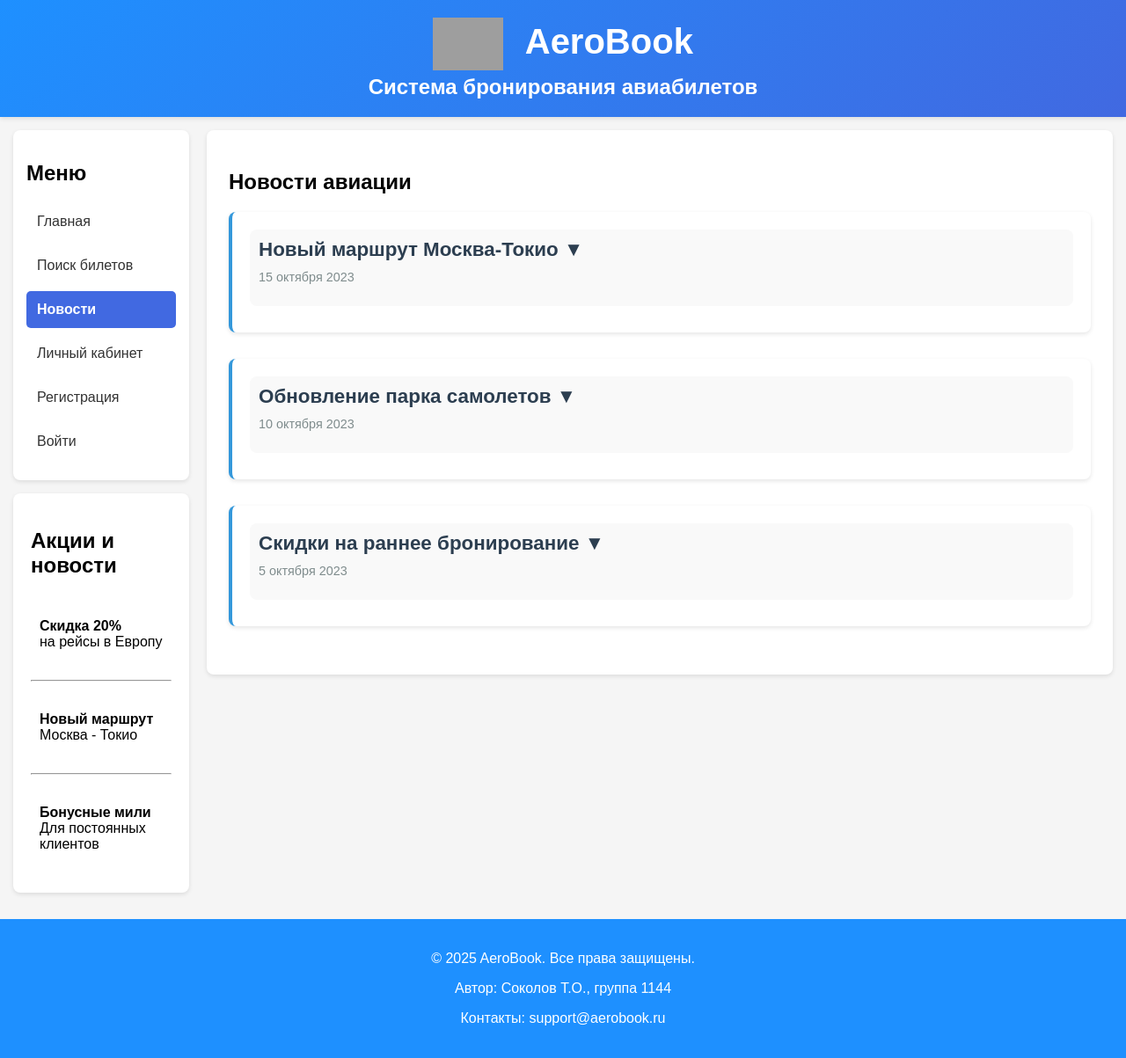
After one commit to dyra4eck/lab_34, a PHP site: page /news.php in a window 1280 px wide. The commit adds this page. Shown: the whole page at 88% size. Run offline with PHP 8.4, Linux system fonts and the light colour scheme; grey boxes are pictures that could not be loaded.

Commit message:
modified:   main_page.php 	modified:   menu.php 	new file:   monkey-cute.gif 	new file:   monkey-monkey-nails.gif 	new file:   monkey-monkeys.gif 	new file:   news.php 	modified:   search.php 	modified:   styles.css

```diff
--- a/main_page.php
+++ b/main_page.php
@@ -90,10 +90,6 @@ $dates = $conn->query("SELECT
 <div class="main-container">
     <div class="left-column">
         <?php include 'menu.php'; ?>
-        <div id="sidebar">
-            <h2 class="section-title">Акции и новости</h2>
-            <!-- Акции остаются без изменений -->
-        </div>
     </div>
 
     <div id="content">
--- a/menu.php
+++ b/menu.php
@@ -3,6 +3,7 @@
     <nav class="main-menu">
         <a href="main_page.php" class="nav-link <?= basename($_SERVER['PHP_SELF']) == 'main_page.php' ? 'active' : '' ?>">Главная</a>
         <a href="search.php" class="nav-link <?= basename($_SERVER['PHP_SELF']) == 'search.php' ? 'active' : '' ?>">Поиск билетов</a>
+        <a href="news.php" class="nav-link <?= basename($_SERVER['PHP_SELF']) == 'news.php' ? 'active' : '' ?>">Новости</a> <!-- Добавлено -->
         <a href="account.php" class="nav-link <?= basename($_SERVER['PHP_SELF']) == 'account.php' ? 'active' : '' ?>">Личный кабинет</a>
 
         <div class="user-section">
@@ -17,3 +18,17 @@
         </div>
     </nav>
 </div>
+<div id="sidebar">
+    <h2 class="section-title">Акции и новости</h2>
+    <a href="news.php" class="sidebar-news-link">
+        <p><strong>Скидка 20%</strong><br>на рейсы в Европу</p>
+    </a>
+    <hr>
+    <a href="news.php" class="sidebar-news-link">
+        <p><strong>Новый маршрут</strong><br>Москва - Токио</p>
+    </a>
+    <hr>
+    <a href="news.php" class="sidebar-news-link">
+        <p><strong>Бонусные мили</strong><br>Для постоянных клиентов</p>
+    </a>
+</div>
--- /dev/null
+++ b/news.php
@@ -0,0 +1,87 @@
+<?php
+session_start();
+include 'connect.php';
+$pageTitle = 'Новости авиации';
+include 'header.php';
+?>
+
+<div class="main-container">
+    <div class="left-column">
+        <?php include 'menu.php'; ?>
+    </div>
+
+    <div id="content">
+        <h2 class="section-title">Новости авиации</h2>
+
+        <!-- Статья 1 -->
+        <div class="news-article">
+            <div class="article-header">
+                <h3 onclick="toggleContent(1)">Новый маршрут Москва-Токио ▼</h3>
+                <span class="news-date">15 октября 2023</span>
+            </div>
+            <div class="article-content" id="content-1">
+                <p>Авиакомпания "SkyAir" запускает прямые рейсы из Москвы в Токио с 1 декабря 2023 года.</p>
+                <ul>
+                    <li><strong>Расписание:</strong> Вт, Чт, Сб — вылет в 08:00.</li>
+                    <li><strong>Самолёт:</strong> Boeing 787 Dreamliner (эко-класс от 35 000 ₽).</li>
+                    <li><strong>Услуги:</strong> Бесплатный Wi-Fi, 2 багажных места.</li>
+                </ul>
+                <img src="monkey-monkey-nails.gif" alt="Маршрут Москва-Токио" class="news-image">
+            </div>
+        </div>
+
+        <!-- Статья 2 -->
+        <div class="news-article">
+            <div class="article-header">
+                <h3 onclick="toggleContent(2)">Обновление парка самолетов ▼</h3>
+                <span class="news-date">10 октября 2023</span>
+            </div>
+            <div class="article-content" id="content-2">
+                <p>Компания "AeroFlot" представила 5 новых лайнеров Boeing 787 Dreamliner.</p>
+                <ul>
+                    <li><strong>Вместимость:</strong> 290 пассажиров (42 бизнес-класса).</li>
+                    <li><strong>Особенности:</strong> Система подавления турбулентности, LED-подсветка.</li>
+                    <li><strong>Маршруты:</strong> Лондон, Дубай, Нью-Йорк.</li>
+                </ul>
+                <div class="news-gallery">
+                    <img src="monkey-monkeys.gif" alt="Салон">
+                    <img src="monkey-cute.gif" alt="Кабина">
+                </div>
+            </div>
+        </div>
+
+        <!-- Статья 3 -->
+        <div class="news-article">
+            <div class="article-header">
+                <h3 onclick="toggleContent(3)">Скидки на раннее бронирование ▼</h3>
+                <span class="news-date">5 октября 2023</span>
+            </div>
+            <div class="article-content" id="content-3">
+                <p>Забронируйте билеты до 31 января 2024 и получите скидку 20%.</p>
+                <ul>
+                    <li><strong>Условия:</strong> Оплата в течение 24 часов.</li>
+                    <li><strong>Маршруты:</strong> Париж (от 18 000 ₽), Бангкок (от 27 000 ₽).</li>
+                    <li><strong>Исключения:</strong> Не применяется к бизнес-классу.</li>
+                </ul>
+                <button class="booking-button" onclick="location.href='main_page.php'">Забронировать</button>
+            </div>
+        </div>
+    </div>
+</div>
+
+<script>
+function toggleContent(articleId) {
+    const content = document.getElementById(`content-${articleId}`);
+    const header = content.previousElementSibling.querySelector('h3');
+
+    if (content.style.maxHeight) {
+        content.style.maxHeight = null;
+        header.innerHTML = header.innerHTML.replace('▲', '▼');
+    } else {
+        content.style.maxHeight = content.scrollHeight + "px";
+        header.innerHTML = header.innerHTML.replace('▼', '▲');
+    }
+}
+</script>
+
+<?php include 'footer.php'; ?>
--- a/styles.css
+++ b/styles.css
@@ -354,3 +354,101 @@ body {
     text-align: center;
     margin-top: 30px;
 }
+
+/* Стили для кликабельных элементов сайдбара */
+#sidebar .sidebar-news-link {
+    display: block;
+    text-decoration: none;
+    color: inherit;
+    padding: 10px;
+    transition: background 0.3s;
+}
+
+#sidebar .sidebar-news-link:hover {
+    background: #f5f5f5;
+}
+
+/* Стили для статей на news.php */
+.news-article {
+    margin-bottom: 30px;
+    padding: 20px;
+    background: #fff;
+    border-radius: 8px;
+    box-shadow: 0 2px 5px rgba(0,0,0,0.1);
+    border-left: 4px solid #3498db; /* Синяя полоса слева */
+}
+
+.news-article h3 {
+    color: #2c3e50;
+    margin: 0 0 10px 0;
+    font-size: 1.4em;
+}
+
+.news-date {
+    color: #7f8c8d;
+    font-size: 0.9em;
+    margin-bottom: 15px;
+    display: block;
+}
+
+.news-article p {
+    line-height: 1.6;
+    margin: 0;
+}
+
+/* Раскрывающиеся статьи */
+.article-header {
+    cursor: pointer;
+    padding: 10px;
+    border-radius: 8px;
+    background: #f9f9f9;
+}
+
+.article-header:hover {
+    background: #f1f1f1;
+}
+
+.article-content {
+    max-height: 0;
+    overflow: hidden;
+    transition: max-height 0.3s ease-out;
+    padding: 0 20px;
+    margin-top: 10px;
+}
+
+.news-image {
+    width: 100%;
+    max-width: 500px; /* Уменьшил максимальную ширину */
+    height: 400px; /* Фиксированная высота */
+    object-fit: cover; /* Сохраняет пропорции без искажений */
+    border-radius: 8px;
+    margin: 15px 0;
+}
+
+.news-gallery {
+    display: flex;
+    gap: 15px;
+    margin: 20px 0;
+    flex-wrap: wrap; /* Перенос на новую строку при нехватке места */
+}
+
+.news-gallery img {
+    width: 48%;
+    height: 400px; /* Фиксированная высота для миниатюр */
+    object-fit: cover; /* Кадрирование по центру */
+    border-radius: 8px;
+}
+
+.booking-button {
+    background: #3498db;
+    color: white;
+    border: none;
+    padding: 10px 20px;
+    border-radius: 5px;
+    cursor: pointer;
+    margin-top: 10px;
+}
+
+.booking-button:hover {
+    background: #2980b9;
+}
```
Also changed, not shown: search.php (+0 -8 lines), monkey-cute.gif (added), monkey-monkey-nails.gif (added), monkey-monkeys.gif (added).
